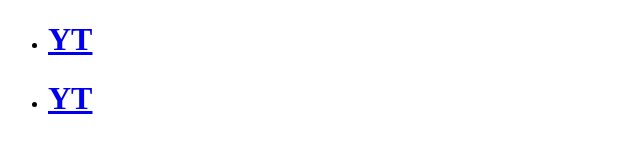
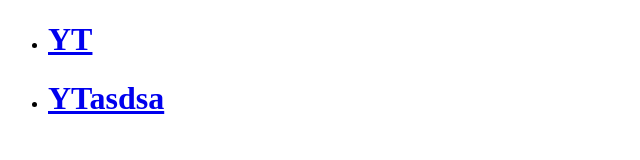
Before and after one commit to marwah15/marwah15.github.io, a plain HTML site: page index.html in a window 1280 px wide. Shown: the whole page, without its empty margins (0-640 px from the left). Drawn offline with Linux system fonts and the light colour scheme.

Commit message:
Update index.html

```diff
--- a/index.html
+++ b/index.html
@@ -4,7 +4,7 @@
 
   <ul>
     <li><a href="https://s.id/mba-yt" target="_blank"><h1>YT</h1></a></li>
-    <li><a href="https://s.id/mba-yt" target="_blank"><h1>YT</h1></a></li>
+    <li><a href="https://s.id/mba-yt" target="_blank"><h1>YTasdsa</h1></a></li>
   </ul>
 
 </body>
```
